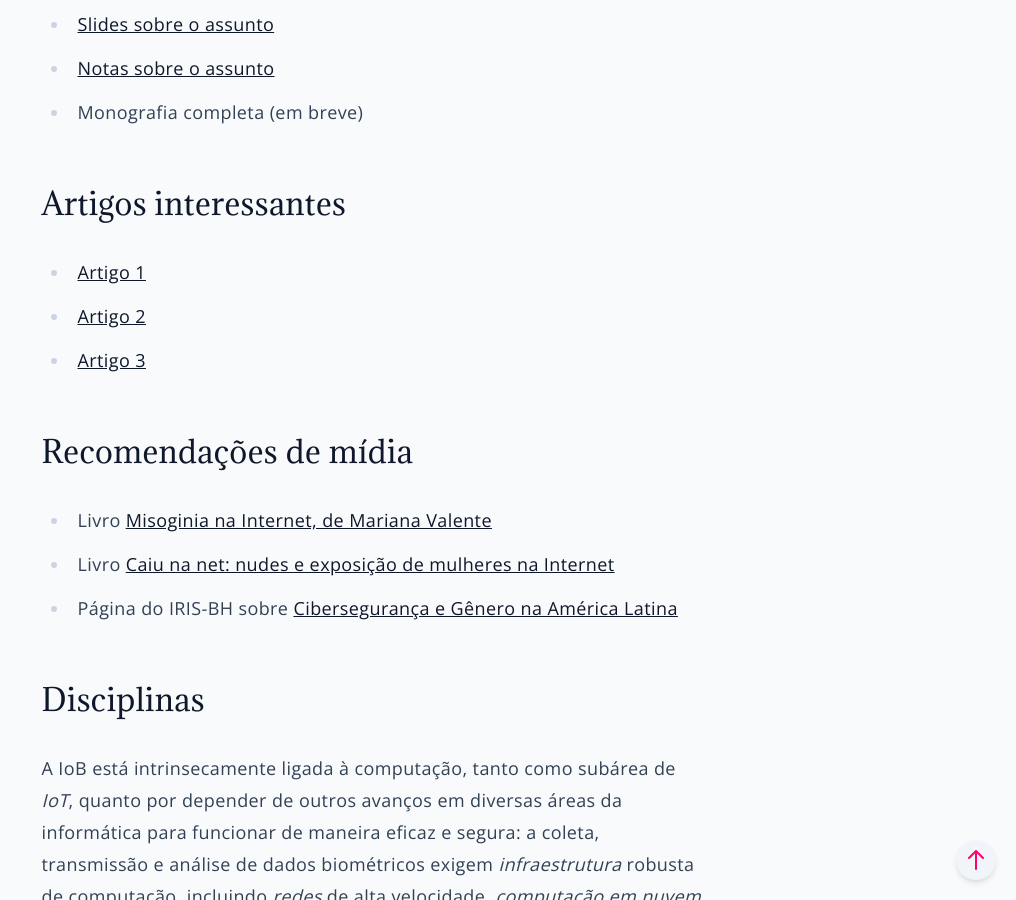
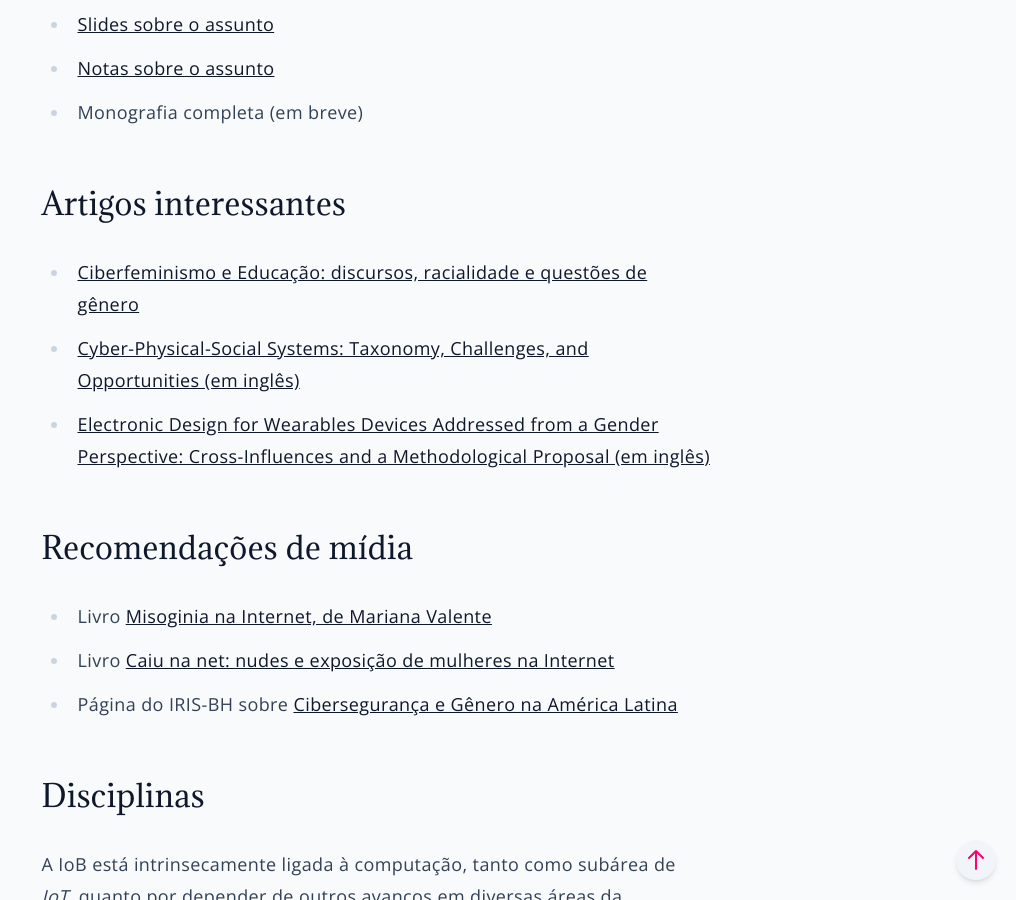
Before and after one commit to EtiCCista/eticcista.github.io, a Jekyll site: the page built from _posts/2025-08-29-internet-feminismo.md, in a window 1280 px wide and 900 px high, scrolled down 1972 px. Shown: the whole window, without its empty margins (264-1280 px from the left). Built offline with Jekyll 4.4.1, drawn with Linux system fonts in a browser that asks for light colours.

Commit message:
Recomendações de artigos FIOB

```diff
--- a/_posts/2025-08-29-internet-feminismo.md
+++ b/_posts/2025-08-29-internet-feminismo.md
@@ -22,9 +22,9 @@ O [feminismo interseccional de dados](https://data-feminism.mitpress.mit.edu), c
 - Monografia completa (em breve)
 
 ## Artigos interessantes
-- [Artigo 1]()
-- [Artigo 2]()
-- [Artigo 3]()
+- [Ciberfeminismo e Educação: discursos, racialidade e questões de gênero](https://share.google/LzVzI8Yfphz4D12OQ)
+- [Cyber-Physical-Social Systems: Taxonomy, Challenges, and Opportunities (em inglês)](https://ieeexplore.ieee.org/document/9757168)
+- [Electronic Design for Wearables Devices Addressed from a Gender Perspective: Cross-Influences and a Methodological Proposal (em inglês)](https://www.mdpi.com/1424-8220/23/12/5483)
 
 ## Recomendações de mídia
 - Livro [Misoginia na Internet, de Mariana Valente](https://internetlab.org.br/wp-content/uploads/2025/08/MisoginiaNaInternet.pdf)
```
